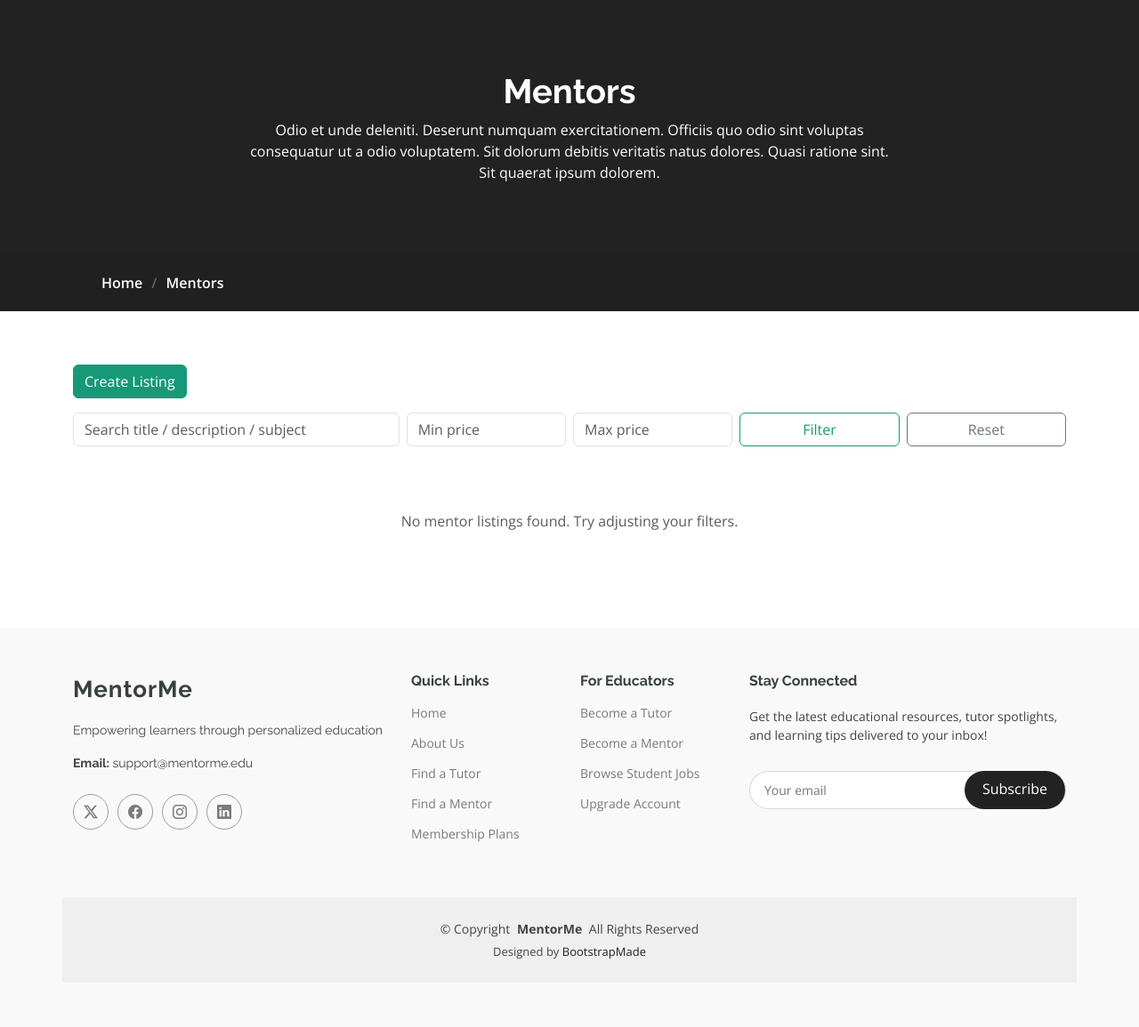
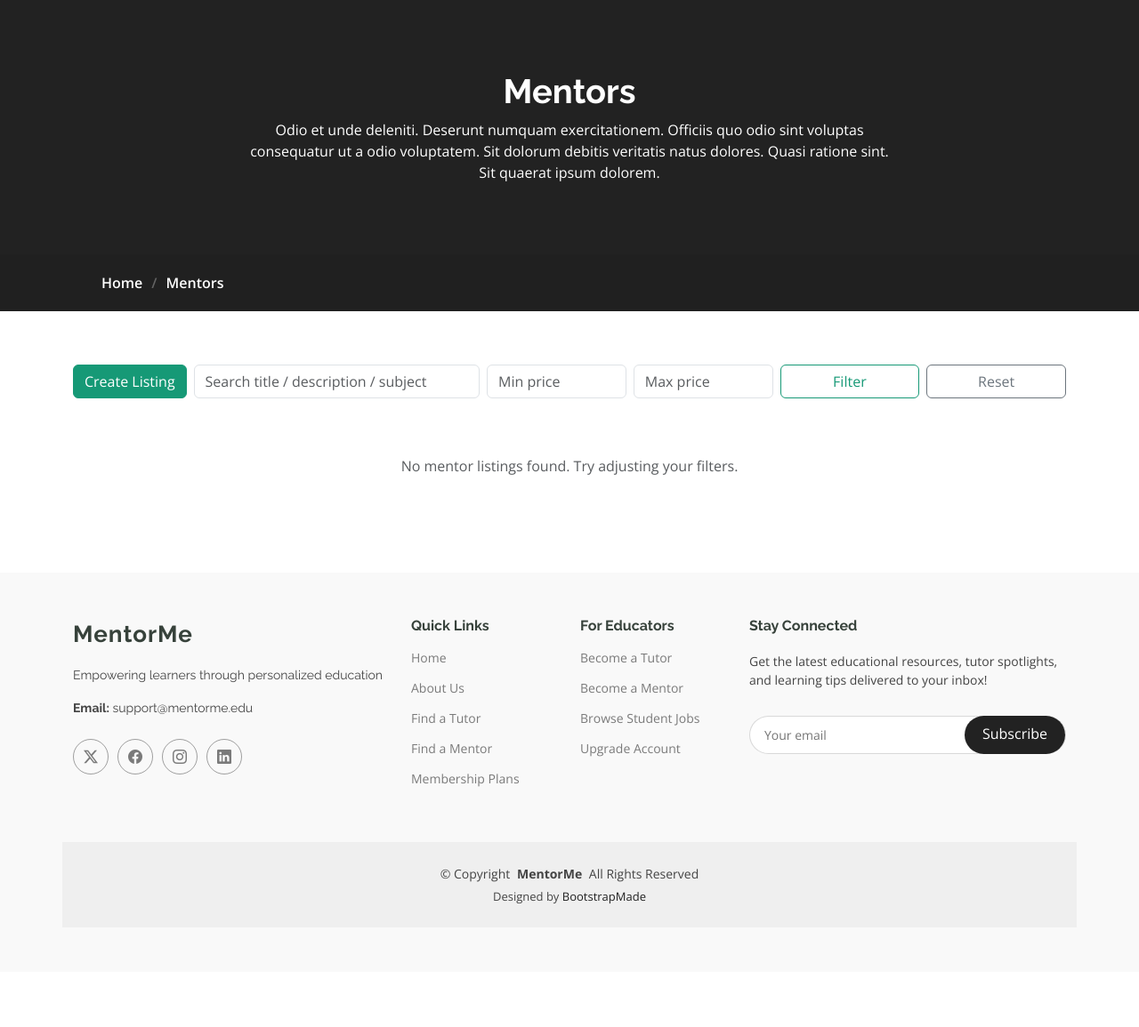
Before and after one commit to Grzegorz-Bartos/mentor-me, a Django app: page /mentoring/ in a window 1280 px wide. Shown: the part 91-1246 px from the top of the page at 89% size. After the commit the page ends 1134 px from the top, so only its background shows below. Run offline with Django 5.2, Linux system fonts and the light colour scheme; tables that the repository leaves empty hold one stand-in row (values such as "Sample post"); some libraries are stand-ins or nearby versions.

Commit message:
refactor: standardize mentor listing layout to match tutor card style

```diff
--- a/templates/mentor-list.html
+++ b/templates/mentor-list.html
@@ -29,9 +29,11 @@
         </div>
         <!-- End Page Title -->
         <!-- Trainers Section -->
-        <section id="trainers" class="section trainers">
+        <section id="trainers" class="courses section">
             <div class="container">
-                <div class="mb-3">
+                <div class="row g-2 mb-3 align-items-center">
+                    {# Create listing CTA #}
+                    <div class="col-auto">
                         {% if user.is_authenticated %}
                             <a class="btn btn-primary" href="{% url 'create-listing' %}">Create Listing</a>
                         {% else %}
@@ -39,15 +41,17 @@
                                href="{% url 'login' %}?next={% url 'create-listing' %}">Create Listing</a>
                         {% endif %}
                     </div>
-                <form class="row g-2 mb-4" method="get">
-                    <div class="col-sm-4">
+                    {# Filter toolbar #}
+                    <div class="col">
+                        <form class="row g-2" method="get">
+                            <div class="col-md-4">
                                 <input type="text"
                                        name="q"
                                        value="{{ request.GET.q }}"
                                        class="form-control"
                                        placeholder="Search title / description / subject">
                             </div>
-                    <div class="col-sm-2">
+                            <div class="col-md-2">
                                 <input type="number"
                                        step="0.01"
                                        name="min"
@@ -55,7 +59,7 @@
                                        class="form-control"
                                        placeholder="Min price">
                             </div>
-                    <div class="col-sm-2">
+                            <div class="col-md-2">
                                 <input type="number"
                                        step="0.01"
                                        name="max"
@@ -63,38 +67,51 @@
                                        class="form-control"
                                        placeholder="Max price">
                             </div>
-                    <div class="col-sm-2">
+                            <div class="col-md-2">
                                 <button class="btn btn-outline-primary w-100" type="submit">Filter</button>
                             </div>
-                    <div class="col-sm-2">
+                            <div class="col-md-2">
                                 <a class="btn btn-outline-secondary w-100" href="?">Reset</a>
                             </div>
                         </form>
-                <div class="row gy-5">
+                    </div>
+                </div>
+                <div class="row">
                     {% for listing in listings %}
-                        <div class="col-lg-4 col-md-6 member"
-                             data-aos="fade-up"
+                        <div class="col-lg-4 col-md-6 d-flex align-items-stretch"
+                             data-aos="zoom-in"
                              data-aos-delay="100">
-                            <div class="member-img">
+                            <div class="course-item">
+                                <img src="{% static 'img/course-1.jpg' %}" class="img-fluid" alt="...">
+                                <div class="course-content">
+                                    <div class="d-flex justify-content-between align-items-center mb-3">
+                                        <p class="category">{{ listing.subject|default:listing.category|default:"General" }}</p>
+                                        <p class="price">
+                                            {% if listing.rate_unit == "hourly" %}
+                                                ${{ listing.price }}/hour
+                                            {% else %}
+                                                ${{ listing.price }}
+                                            {% endif %}
+                                        </p>
+                                    </div>
+                                    <h3>
+                                        <a href="#">{{ listing.title }}</a>
+                                    </h3>
+                                    <p class="description">{{ listing.description|truncatechars:140 }}</p>
+                                    <div class="trainer d-flex justify-content-between align-items-center">
+                                        <div class="trainer-profile d-flex align-items-center">
                                             <img src="{{ listing.user.avatar_url }}"
-                                     class="img-fluid"
+                                                 class="img-fluid rounded-circle me-2"
                                                  alt="Avatar for {{ listing.user.display_name }}">
-                                <div class="social"></div>
+                                            <div>
+                                                <span class="trainer-link d-block">{{ listing.user.display_name }}</span>
+                                                <small class="text-muted">{{ listing.user.role }}</small>
                                             </div>
-                            <div class="member-info text-center">
-                                <h4>{{ listing.title }}</h4>
-                                <span class="d-block text-muted mb-2">{{ listing.user.display_name }}</span>
-                                <p class="mb-3">{{ listing.description|truncatechars:160 }}</p>
-                                <div class="small text-muted">
-                                    <div>Focus: {{ listing.subject|default:listing.category|default:"General mentoring" }}</div>
-                                    <div>
-                                        {% if listing.rate_unit == "hourly" %}
-                                            Rate: ${{ listing.price }}/hour
-                                        {% else %}
-                                            Rate: ${{ listing.price }}
-                                        {% endif %}
                                         </div>
-                                    <div>Posted {{ listing.created_at|date:"M j, Y" }}</div>
+                                        <div class="trainer-rank text-end">
+                                            <small class="text-muted">Posted {{ listing.created_at|date:"M j, Y" }}</small>
+                                        </div>
+                                    </div>
                                 </div>
                             </div>
                         </div>
```
Lines whose indentation alone changed are shown as unchanged.
